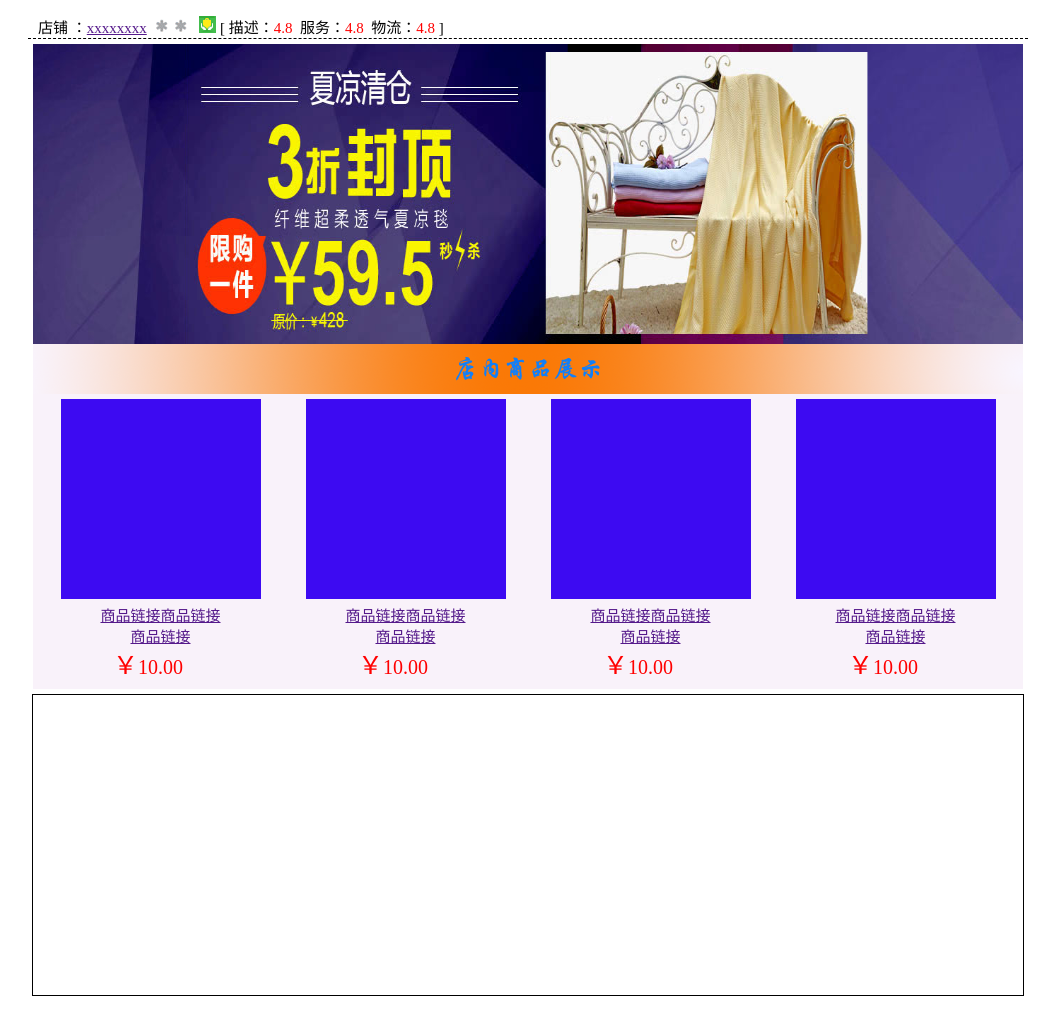
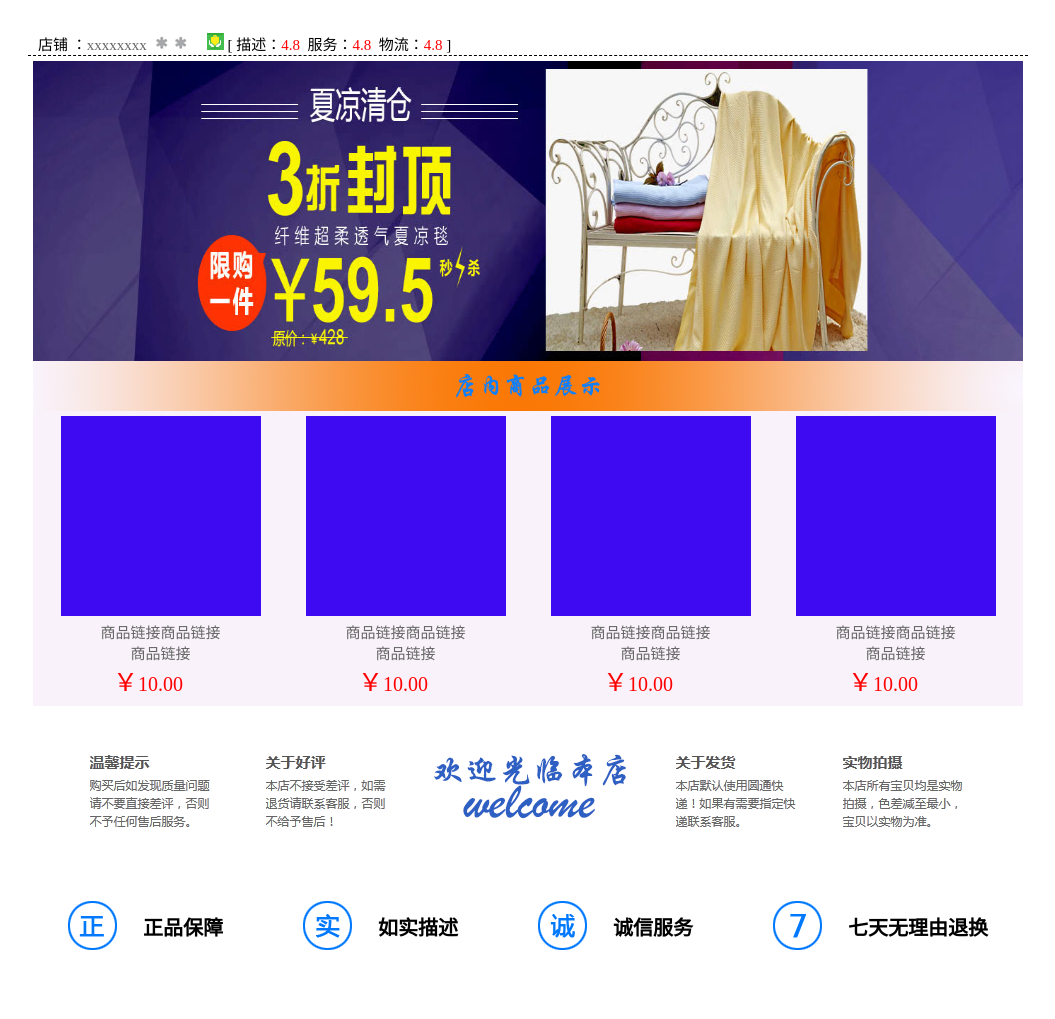
Before and after one commit to joriscai/project-practice, a PHP site: page /DbName/Application/Home/View/Seller/SellerShop.html in a window 1280 px wide. Shown: the whole page, without its empty margins (112-1167 px from the left). Before the commit the page ends 996 px from the top, so only its background shows below. Run offline with PHP 8.4, Linux system fonts and the light colour scheme.

Commit message:
提交店家页面 修改注册页面验证码对错的图片

```diff
--- a/Application/Home/View/Seller/SellerShop.html
+++ b/Application/Home/View/Seller/SellerShop.html
@@ -87,7 +87,7 @@
 			width: 990px;
 			height: 300px;
 			margin: 5px auto;
-			border: 1px solid;
+			border: 0px solid;
 		}
 		.se_top_mes {
 			position: relative;
@@ -96,8 +96,91 @@
 			line-height: 40px;
 			font-size: 15px;
 			padding-left: 10px;
-			margin: 5px auto;
+			margin: 25px auto;
+			margin-bottom: 5px;
 			border-bottom: 1px dashed;
+		}
+		a {
+			color: #666;
+			text-decoration: none;
+		}
+		a:hover {
+			color: #ff0000;
+		}
+		.se_mess .messtop {
+			position: relative;
+			width: 990px;
+			height: 145px;
+			background-image: url(../../../../Public/img/welcome.png);
+		}
+		.se_mess .messbut {
+			position: relative;
+			width: 990px;
+			height: 155px;
+			border: 0px solid;
+		}
+		.messbut .zheng,.messbut .shi,.messbut .cheng,.messbut .qi {
+			position: absolute;
+			width: 180px;
+			height: 125px;
+			text-align: right;
+			font-size: 20px;
+			line-height: 115px;
+			top: 15px;
+			left: 10px;
+			border: 0px solid;
+		}
+		.messbut .shi {
+			left: 245px;
+		}
+		.messbut .cheng {
+			left: 480px;
+		}
+		.messbut .qi {
+			width: 240px;
+			left: 715px;
+		}
+		.zheng .zheng_img {
+			position: absolute;
+			width: 49px;
+			height: 49px;
+			top: 30px;
+			left: 25px;
+			background-image: url("../../../../Public/img/zheng.png");
+			transition: all 0.5s ease 0s;
+		}
+		.shi .shi_img {
+			position: absolute;
+			width: 49px;
+			height: 49px;
+			top: 30px;
+			left: 25px;
+			border: 0px solid;
+			background-image: url("../../../../Public/img/shi.png");
+			transition: all 0.5s ease 0s;
+		}
+		.cheng .cheng_img {
+			position: absolute;
+			width: 49px;
+			height: 49px;
+			top: 30px;
+			left: 25px;
+			border: 0px solid;
+			background-image: url("../../../../Public/img/cheng.png");
+			transition: all 0.5s ease 0s;
+		}
+		.qi .qi_img {
+			position: absolute;
+			width: 49px;
+			height: 49px;
+			top: 30px;
+			left: 25px;
+			border: 0px solid;
+			background-image: url("../../../../Public/img/qi.png");
+			transition: all 0.5s ease 0s;
+		}
+		.zheng_img:hover,.shi_img:hover,.cheng_img:hover,.qi_img:hover {
+			transform:rotate(720deg);
 		}
 	</style>
 
@@ -105,7 +188,7 @@
 		<div class="se_top_mes">
 			店铺 ：<a href="">xxxxxxxx</a>&nbsp;
 			<img src="../../../../Public/image/password.png" />
-			<img src="../../../../Public/image/password.png" />&nbsp&nbsp;
+			<img src="../../../../Public/image/password.png" />&nbsp;&nbsp;&nbsp;&nbsp;
 			<img src="../../../../Public/img/flower.png" />
 			[&nbsp;描述：<span style="color: #ff0000;">4.8</span>
 			 &nbsp;服务：<span style="color: #ff0000;">4.8</span>
@@ -120,45 +203,49 @@
 			<!--商品展示-->
 			<div class="big_pict">
 				<div class="first">
+					<a href="">
 						<div class="good_tup">
-						<img src="../../../../Public/img/good_img.png" />
+							<img src="../../../../Public/img/good_img.png" style="border: 0px;"/>
 						</div>
-					<div class="good_href">
-						<a href="">商品链接商品链接<br />商品链接</a>
+						<div class="good_href">商品链接商品链接<br />商品链接
 						</div>
+					</a>
 					<div class="good_pric">
 						<span style="font-size: 25px;">￥</span>10.00
 					</div>
 				</div>
 				<div class="second">
+					<a href="">
 						<div class="good_tup">
-						<img src="../../../../Public/img/good_img.png" />
+							<img src="../../../../Public/img/good_img.png" style="border: 0px;"/>
 						</div>
-					<div class="good_href">
-						<a href="">商品链接商品链接<br />商品链接</a>
+						<div class="good_href">商品链接商品链接<br />商品链接
 						</div>
+					</a>
 					<div class="good_pric">
 						<span style="font-size: 25px;">￥</span>10.00
 					</div>
 				</div>
 				<div class="third">
+					<a href="">
 						<div class="good_tup">
-						<img src="../../../../Public/img/good_img.png" />
+							<img src="../../../../Public/img/good_img.png" style="border: 0px;"/>
 						</div>
-					<div class="good_href">
-						<a href="">商品链接商品链接<br />商品链接</a>
+						<div class="good_href">商品链接商品链接<br />商品链接
 						</div>
+					</a>
 					<div class="good_pric">
 						<span style="font-size: 25px;">￥</span>10.00
 					</div>
 				</div>
 				<div class="forth">
+					<a href="">
 						<div class="good_tup">
-						<img src="../../../../Public/img/good_img.png" />
+							<img src="../../../../Public/img/good_img.png" style="border: 0px;"/>
 						</div>
-					<div class="good_href">
-						<a href="">商品链接商品链接<br />商品链接</a>
+						<div class="good_href">商品链接商品链接<br />商品链接
 						</div>
+					</a>
 					<div class="good_pric">
 						<span style="font-size: 25px;">￥</span>10.00
 					</div>
@@ -167,7 +254,27 @@
 		</div>
 		<!--结束-->
 		<div class="se_mess">
-
+			<div class="messtop"></div>
+			<div class="messbut">
+				<b>
+					<div class="zheng">
+						<div class="zheng_img"></div>
+							正品保障
+					</div>
+					<div class="shi">
+						<div class="shi_img"></div>
+							如实描述
+					</div>
+					<div class="cheng">
+						<div class="cheng_img"></div>
+							诚信服务
+					</div>
+					<div class="qi">
+						<div class="qi_img"></div>
+							七天无理由退换
+					</div>
+				</b>
+			</div>
 		</div>
 	</body>
 </html>
--- a/Application/Home/View/User/regedit.html
+++ b/Application/Home/View/User/regedit.html
@@ -168,9 +168,9 @@
 					if($('#ve_input').val().length==3){
 					$.post("{:U('Home/User/ajax_verify')}",{code:$('#ve_input').val()},function(data){
 					if(data==1){
-						$('#verify').after('<span id="msg_v" class="msg">对勾</span>');
+						$('#verify').after('<span id="msg_v" class="msg"><img src="__PUBLIC__/img/yes.png" /></span>');
 					}else{
-						$('#verify').after('<span id="msg_v" class="msg">验证码错误</span>');
+						$('#verify').after('<span id="msg_v" class="msg"><img src="__PUBLIC__/img/no.png" /></span>');
 					}
 				})
 		}
```
Also changed, not shown: Application/Home/View/Game/css/new.css (+18 -4 lines), Application/Home/View/Game/index.html (+5 -4 lines), Application/Home/View/Game/js/Game2.js (+27 -19 lines), Public/img/cheng.png (added), Public/img/no.png (added), Public/img/qi.png (added), Public/img/shi.png (added), Public/img/welcome.png (added), Public/img/yes.png (added), Public/img/zheng.png (added). Lines whose indentation alone changed are shown as unchanged.
